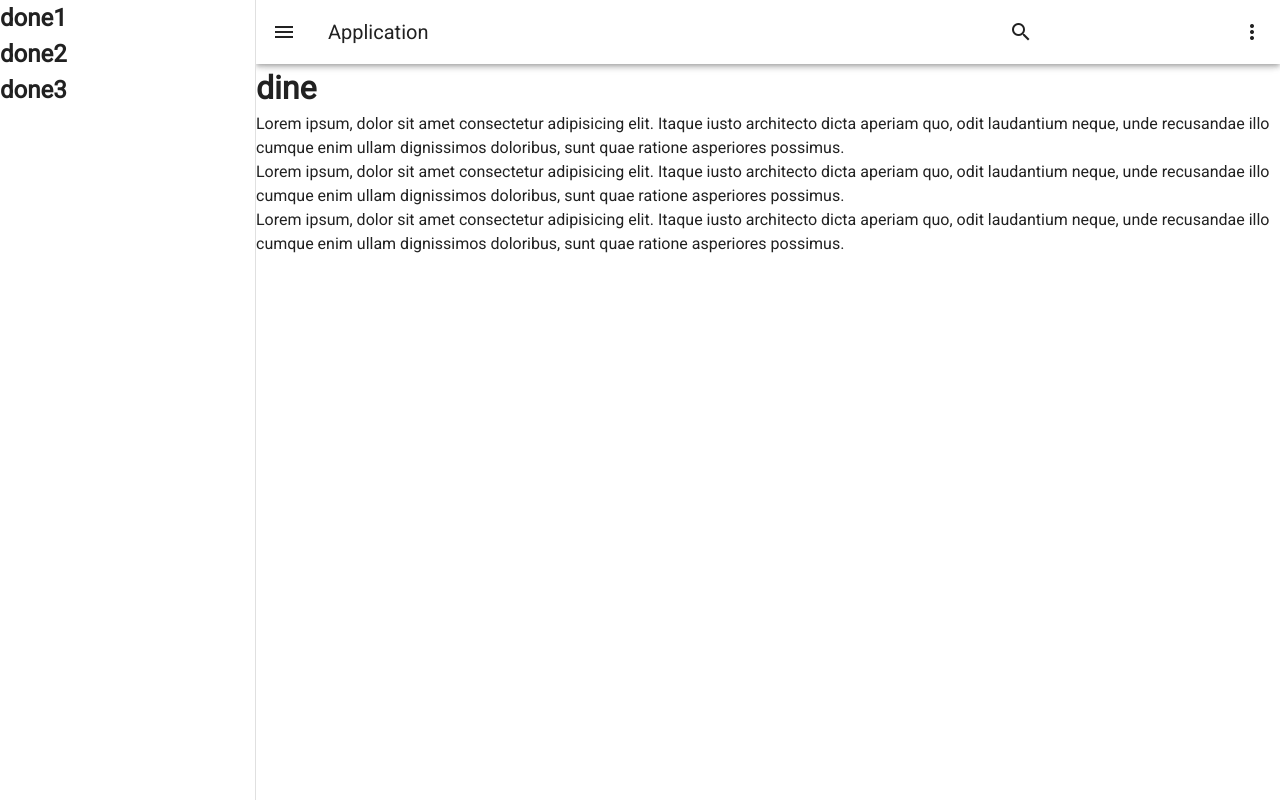
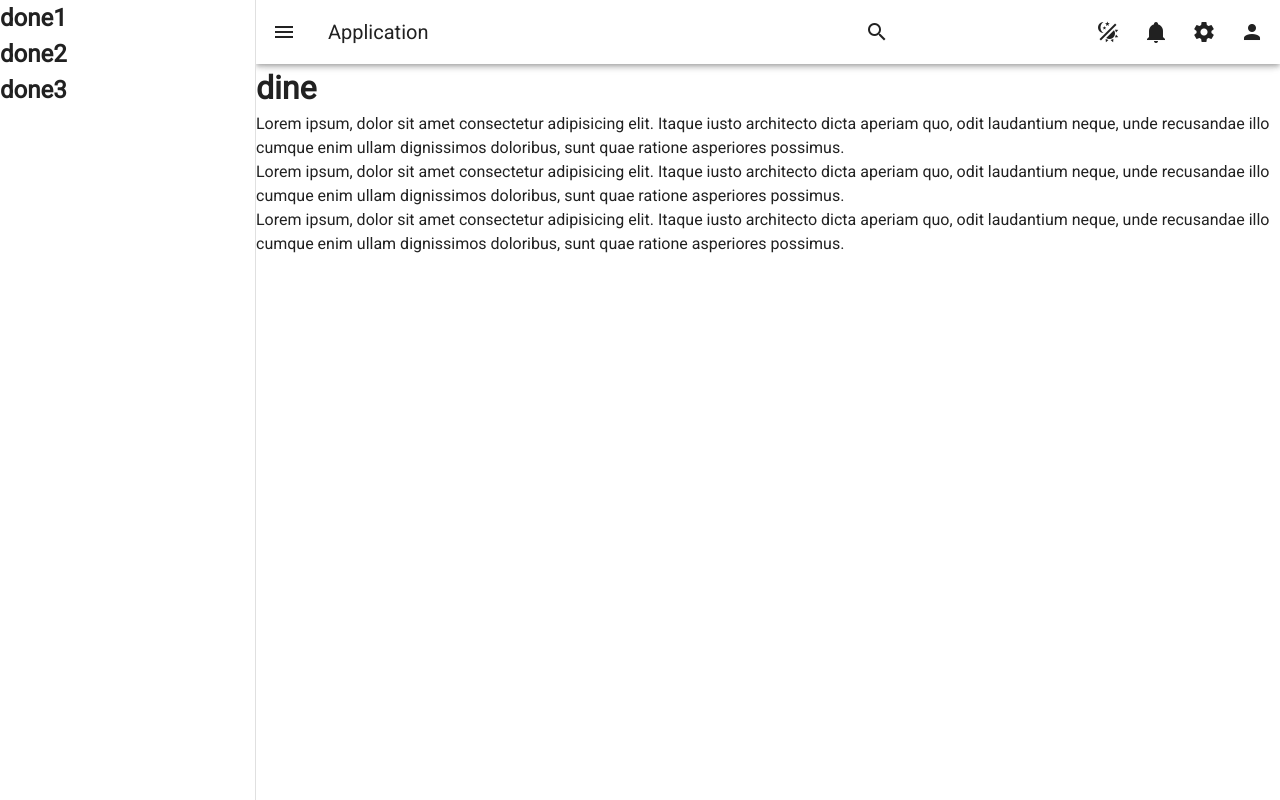
Before and after one commit to fathi-fayez/admin-dashboard, a Vue app: page / in a window 1280 px wide. Built offline with nearby package versions, Linux system fonts and the light colour scheme.

Commit message:
add light and dark mode toggle

```diff
--- a/src/App.vue
+++ b/src/App.vue
@@ -13,13 +13,34 @@
 
       <v-app-bar-title>Application</v-app-bar-title>
 
+      <!-- icons -->
       <v-btn icon>
         <v-icon>mdi-magnify</v-icon>
       </v-btn>
       <input type="search" name="" id="" />
 
+      <v-btn
+        v-if="$vuetify.theme.name === 'light'"
+        @click="$vuetify.theme.name = 'dark'"
+        icon
+      >
+        <v-icon>mdi-theme-light-dark</v-icon>
+      </v-btn>
+
+      <v-btn v-else @click="$vuetify.theme.name = 'light'" icon>
+        <v-icon>mdi-theme-light-dark</v-icon>
+      </v-btn>
+
       <v-btn icon>
-        <v-icon>mdi-dots-vertical</v-icon>
+        <v-icon>mdi-bell</v-icon>
+      </v-btn>
+
+      <v-btn icon>
+        <v-icon>mdi-cog</v-icon>
+      </v-btn>
+
+      <v-btn icon>
+        <v-icon>mdi-account</v-icon>
       </v-btn>
     </v-app-bar>
 
```
